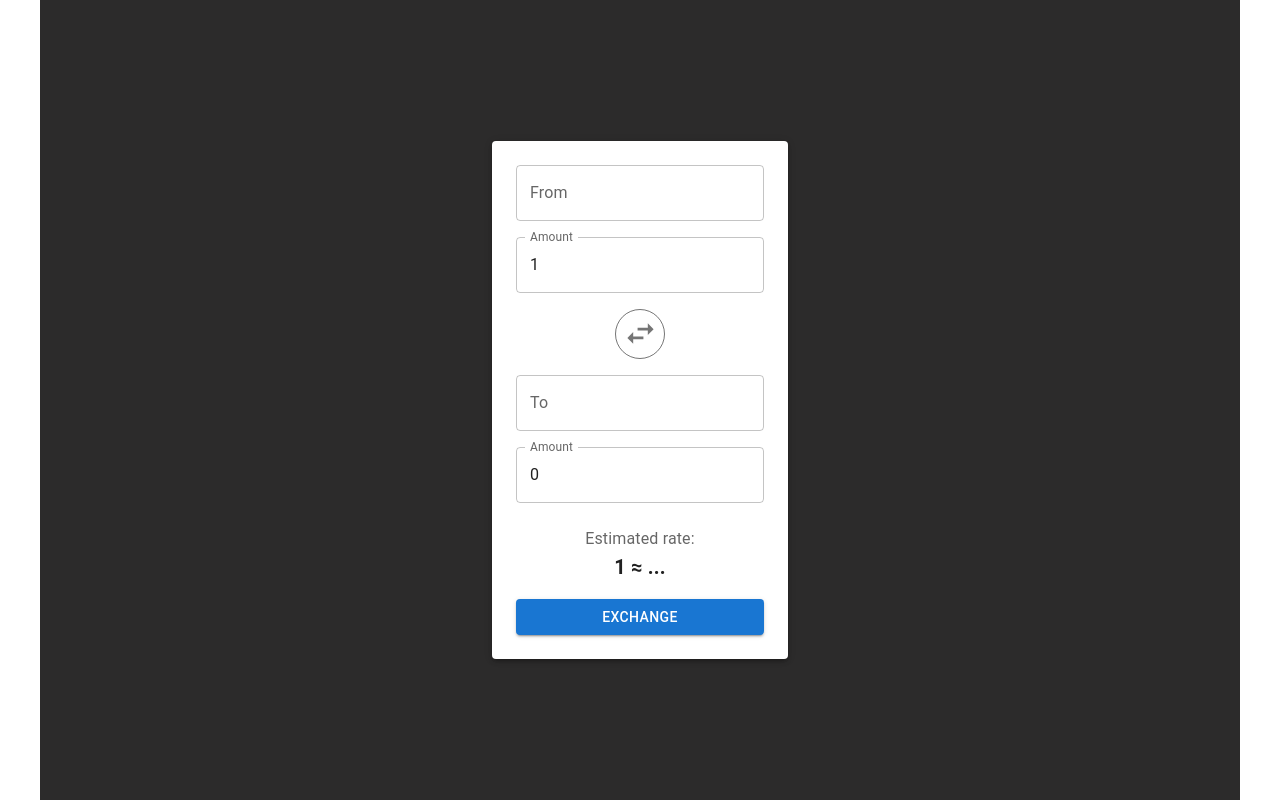
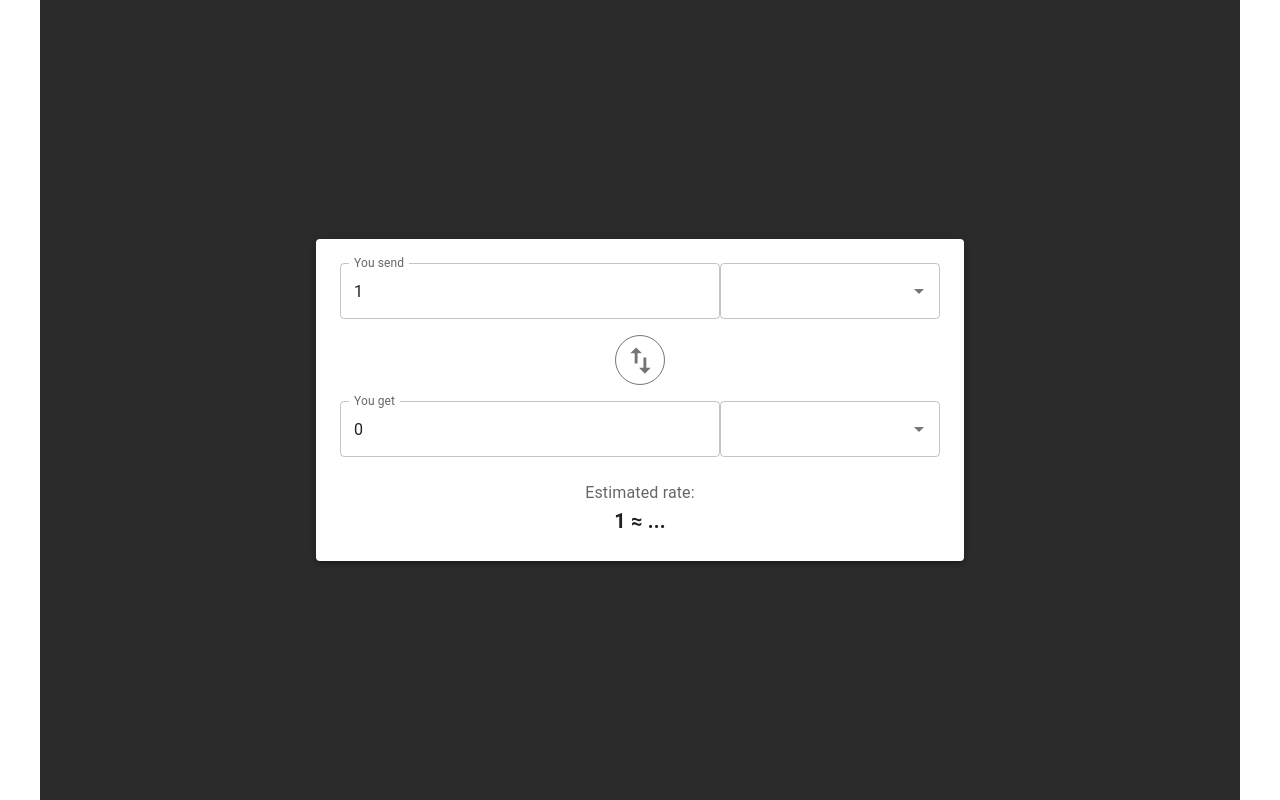
Before and after one commit to ruslanthestuffy/crypto-exchange-demo, a React (Vite) app: page / in a window 1280 px wide. Built offline with nearby package versions, Linux system fonts and the light colour scheme; no server answers; what mobx-utils would draw is missing.

Commit message:
feat(exchange-form): add amount validation, fix some bugs, improve ui a bit

```diff
--- /dev/null
+++ b/src/features/exchange-form/config/amountInput.ts
@@ -0,0 +1,7 @@
+export const MAX_DECIMALS = 6;
+
+export const MIN_VALUE = Number(
+  `0.${Array(MAX_DECIMALS - 1)
+    .fill(0)
+    .join('')}1`
+);
--- a/src/features/exchange-form/ui/AmountInput.tsx
+++ b/src/features/exchange-form/ui/AmountInput.tsx
@@ -1,28 +1,58 @@
-import { CircularProgress, TextField } from '@mui/material';
+import { TextField } from '@mui/material';
 import { NumericFormat } from 'react-number-format';
+import { MAX_DECIMALS } from '@features/exchange-form/config/amountInput.ts';
+import { memo } from 'react';
 
 interface AmountInputProps {
   value: number;
   onChange: (value: number) => void;
-  loading: boolean;
+  isLoading: boolean;
+  label?: string;
 }
 
-const AmountInput = ({ value, onChange, loading }: AmountInputProps) => {
+const AmountInput = memo(
+  ({ value, onChange, label, isLoading }: AmountInputProps) => {
     return (
       <NumericFormat
         customInput={TextField}
         fullWidth
         thousandSeparator
-      decimalScale={6}
         value={value}
-      onValueChange={(values) => onChange(Number(values.value))}
-      label="Amount"
-      InputProps={{
-        endAdornment: loading ? <CircularProgress size={20} /> : null,
+        allowNegative={false}
+        label={label}
+        disabled={isLoading}
+        placeholder="0.00"
+        decimalScale={MAX_DECIMALS}
+        max={Number.MAX_SAFE_INTEGER}
+        isAllowed={(values) => {
+          if (!values.floatValue && !values.value) {
+            return true;
+          }
+
+          const newAmount = Number(values.value);
+          const maxAmount = Number.MAX_SAFE_INTEGER;
+
+          if (newAmount > maxAmount) {
+            onChange(maxAmount);
+            return false;
+          }
+
+          const isValidFormat = /^(0|[1-9]\d*)(\.\d*)?$|^\.\d+$/;
+          return isValidFormat.test(values.value);
         }}
-      disabled={loading}
+        onValueChange={(values, info) => {
+          if (info.source === 'prop') {
+            return;
+          }
+
+          onChange(Number(values.value));
+        }}
       />
     );
-};
+  },
+  (prevProps, nextProps) => {
+    return prevProps.value === nextProps.value && prevProps.isLoading === nextProps.isLoading;
+  }
+);
 
 export default AmountInput;
--- a/src/features/exchange-form/ui/CurrencyDropdown.tsx
+++ b/src/features/exchange-form/ui/CurrencyDropdown.tsx
@@ -1,22 +1,31 @@
 import { observer } from 'mobx-react-lite';
-import { Autocomplete, CircularProgress, TextField } from '@mui/material';
+import { Autocomplete, TextField, Typography } from '@mui/material';
 
 interface CurrencyDropdownProps {
-  label: string;
+  label?: string;
   value?: string;
   onChange: (currency?: string) => void;
   options: { symbol: string; name: string }[];
-  loading: boolean;
+  isLoading: boolean;
 }
 
 const CurrencyDropdown = observer(
-  ({ label, value, onChange, options, loading }: CurrencyDropdownProps) => {
+  ({ label, value, onChange, options, isLoading }: CurrencyDropdownProps) => {
     return (
       <Autocomplete
+        fullWidth
+        sx={{ maxWidth: 220 }}
         options={options}
-        getOptionLabel={(option) => `${option.symbol} - ${option.name}`}
         value={options.find((o) => o.symbol === value) ?? undefined}
         onChange={(_, newValue) => onChange(newValue?.symbol || undefined)}
+        getOptionLabel={(option) => `${option.symbol} - ${option.name}`}
+        renderOption={(props, option) => {
+          return (
+            <Typography {...props} key={option.name + option.symbol}>
+              {option.symbol} - {option.name}
+            </Typography>
+          );
+        }}
         renderInput={(params) => (
           <TextField
             {...params}
@@ -24,21 +33,27 @@ const CurrencyDropdown = observer(
             slotProps={{
               input: {
                 ...params.InputProps,
-                endAdornment: loading ? <CircularProgress size={20} /> : null,
               },
             }}
           />
         )}
         disableClearable
-        filterOptions={(opts, { inputValue }) => {
-          const query = inputValue.trim().toLowerCase();
-          return opts.filter(
-            (opt) =>
-              opt.symbol.toLowerCase().includes(query) || opt.name.toLowerCase().includes(query)
-          );
-        }}
-        disabled={loading}
-        fullWidth
+        autoHighlight
+        // filterOptions={(opts, { inputValue }) => {
+        //   const query = inputValue.trim().toLowerCase();
+        //
+        //   if (!query) {
+        //     return options;
+        //   }
+        //
+        //   const filterredOptions = opts.filter(
+        //     (opt) =>
+        //       opt.symbol.toLowerCase().includes(query) || opt.name.toLowerCase().includes(query)
+        //   );
+        //
+        //   return filterredOptions;
+        // }}
+        disabled={isLoading}
       />
     );
   }
--- a/src/features/exchange-form/ui/ExchangeForm.tsx
+++ b/src/features/exchange-form/ui/ExchangeForm.tsx
@@ -2,8 +2,9 @@ import { observer } from 'mobx-react-lite';
 import { exchangeStore } from '@entities/exchange/model/exchangeStore';
 import CurrencyDropdown from './CurrencyDropdown';
 import AmountInput from './AmountInput';
-import { Box, Button, CircularProgress, IconButton, Paper, Typography } from '@mui/material';
-import SwapHorizIcon from '@mui/icons-material/SwapHoriz';
+import { Box, CircularProgress, IconButton, Paper, Stack } from '@mui/material';
+import { SwapVert } from '@mui/icons-material';
+import ExchangeRateDisplay from '@features/exchange-form/ui/ExchangeRateDisplay.tsx';
 
 const ExchangeForm = observer(() => {
   if (exchangeStore.availableCurrencies.state === 'pending') {
@@ -21,61 +22,54 @@ const ExchangeForm = observer(() => {
       elevation={3}
       sx={{
         padding: 3,
-        maxWidth: 500,
-        margin: 'auto',
+        width: '100%',
+        maxWidth: 600,
+        margin: '0 auto',
         display: 'flex',
         flexDirection: 'column',
         gap: 2,
       }}
     >
+      <Stack direction={'row'} justifyContent={'center'} alignItems={'center'}>
+        <AmountInput
+          label={'You send'}
+          value={exchangeStore.fromAmount}
+          onChange={exchangeStore.setFromAmount}
+          isLoading={exchangeStore.isLoadingRate}
+        />
         <CurrencyDropdown
-        label="From"
           value={exchangeStore.fromCurrency}
           onChange={exchangeStore.setFromCurrency}
           options={currencyOptions}
-        loading={exchangeStore.isLoadingRate}
+          isLoading={exchangeStore.isLoadingRate}
         />
-      <AmountInput
-        value={exchangeStore.fromAmount}
-        onChange={exchangeStore.setFromAmount}
-        loading={exchangeStore.isLoadingRate}
-      />
+      </Stack>
 
       <Box sx={{ display: 'flex', justifyContent: 'center' }}>
         <IconButton
           onClick={exchangeStore.swapCurrencies}
           sx={{ border: '1px solid', borderRadius: '50%', width: 50, height: 50 }}
         >
-          <SwapHorizIcon fontSize="large" />
+          <SwapVert fontSize="large" />
         </IconButton>
       </Box>
 
+      <Stack direction={'row'} justifyContent={'center'} alignItems={'center'}>
+        <AmountInput
+          label={'You get'}
+          value={exchangeStore.toAmount}
+          onChange={exchangeStore.setToAmount}
+          isLoading={exchangeStore.isLoadingRate}
+        />
         <CurrencyDropdown
-        label="To"
           value={exchangeStore.toCurrency}
           onChange={exchangeStore.setToCurrency}
           options={currencyOptions}
-        loading={exchangeStore.isLoadingRate}
+          isLoading={exchangeStore.isLoadingRate}
         />
-      <AmountInput
-        value={exchangeStore.toAmount}
-        onChange={exchangeStore.setToAmount}
-        loading={exchangeStore.isLoadingRate}
-      />
+      </Stack>
 
-      <Box sx={{ textAlign: 'center', mt: 1 }}>
-        <Typography variant="body1" color="textSecondary">
-          Estimated rate:
-        </Typography>
-        <Typography variant="h6" fontWeight="bold">
-          1 {exchangeStore.fromCurrency} ≈ {exchangeStore.exchangeRate?.toFixed(6) || '...'}{' '}
-          {exchangeStore.toCurrency}
-        </Typography>
-      </Box>
-
-      <Button variant="contained" fullWidth disabled={exchangeStore.isLoadingRate}>
-        Exchange
-      </Button>
+      <ExchangeRateDisplay />
     </Paper>
   );
 });
--- /dev/null
+++ b/src/features/exchange-form/ui/ExchangeRateDisplay.tsx
@@ -0,0 +1,31 @@
+import { observer } from 'mobx-react-lite';
+import { exchangeStore } from '@entities/exchange/model/exchangeStore';
+import { Box, Typography } from '@mui/material';
+import { MAX_DECIMALS, MIN_VALUE } from '@features/exchange-form/config/amountInput.ts';
+
+const ExchangeRateDisplay = observer(() => {
+  const { fromCurrency, toCurrency, exchangeRate } = exchangeStore;
+
+  let formattedRate = '...';
+
+  if (exchangeRate !== null) {
+    if (exchangeRate < MIN_VALUE) {
+      formattedRate = `< ${MIN_VALUE}`;
+    } else {
+      formattedRate = exchangeRate.toFixed(MAX_DECIMALS);
+    }
+  }
+
+  return (
+    <Box sx={{ textAlign: 'center', mt: 1 }}>
+      <Typography variant="body1" color="textSecondary">
+        Estimated rate:
+      </Typography>
+      <Typography variant="h6" fontWeight="bold">
+        1 {fromCurrency} ≈ {formattedRate} {toCurrency}
+      </Typography>
+    </Box>
+  );
+});
+
+export default ExchangeRateDisplay;
```
Also changed, not shown: src/app/index.tsx (deleted). Lines whose indentation alone changed are shown as unchanged.
